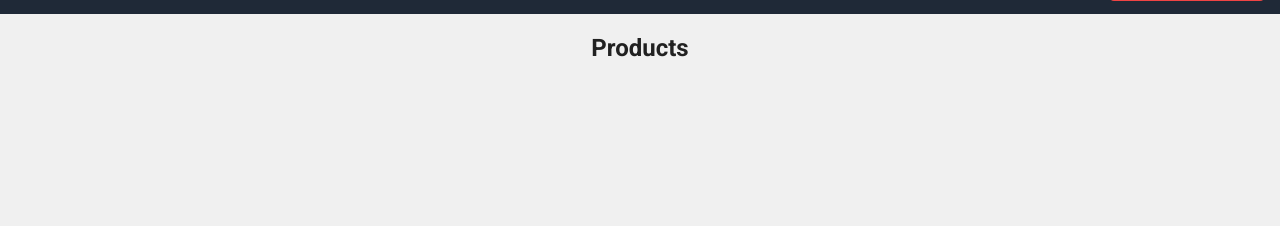
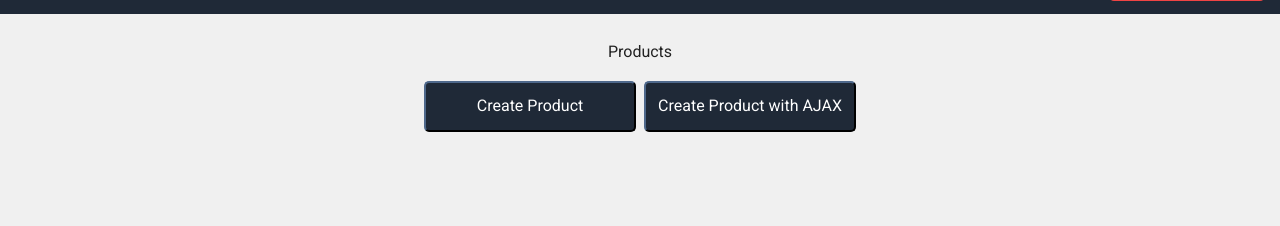
Before and after one commit to tjioedava/mango, a Django app: template main/templates/home.html in a window 1280 px wide. Shown: the part 74-300 px from the top of the page. Run offline with Django 3.2, Linux system fonts and the light colour scheme; the template is opened without the code that fills it, so the values that code supplies are empty; some libraries are stand-ins or nearby versions.

Commit message:
implemented AJAX POST, triggered by control panel in modal form. introducing tailwind-based styling for the first time in the modal

```diff
--- a/main/templates/home.html
+++ b/main/templates/home.html
@@ -14,32 +14,52 @@
         {% include 'components/navigation-bar.html' with title='Mango E-Commerce' %}
     </header>
     <main>
-        <div class="title-container"><h2>Products</h2></div>
+        <div class="title-container"><h1>Products</h1></div>
+        <div class="control-panel">
+            <div class="create-product" data-href="{% url 'main:create-product' %}">Create Product</div>
+            <div class="create-product-ajax">Create Product with AJAX</div>
+        </div>
         <div class="products"></div>
+        <div class="modal flex flex-col hidden items-center w-96 h-96 top-28 shadow-lg bg-gray-400 rounded-lg">
+            <h1 class="my-4 font-bold text-xl">Create Product AJAX</h1>
+            <input type="text" name="name" placeholder="name" class="modal-name mb-4 h-10 w-80 rounded">
+            <input type="number" name="price" placeholder="price" class="modal-price mb-4 h-10 w-80 rounded">
+            <textarea name="description" placeholder="product's description" class="modal-description mb-4 h-32 w-80 resize-none rounded"></textarea>
+            <div class="modal-submit flex justify-center items-center bg-gray-700 hover:bg-gray-600 h-12 w-32 rounded-lg text-white select-none cursor-pointer">
+                Create Product
+            </div>
+        </div>
     </main>
     <script>
+        const modal = document.querySelector('.modal');
+        const csrfToken = document.querySelector('meta[name="csrf-token"]').getAttribute("content");
+
+        const modalSubmit = document.querySelector('.modal-submit');
+        const modalName = document.querySelector('.modal-name');
+        const modalPrice = document.querySelector('.modal-price');
+        const modalDescription = document.querySelector('.modal-description');
+
         async function getProducts(){
             let response = await fetch("/show-products");
             return response.json();
         }
-        var innerHTMLString = ""
-        getProducts().then((products) => {
+        async function refreshProducts(){
+            var innerHTMLString = ""
+            var products = await getProducts()
             if (products.length == 0){
                 innerHTMLString += `
                 <div class="no-product">
                     <img src="static/images/empty-cardboard.png" alt="Empty Cardboard"/>
                     <p>No product has been created.</p>
-                    <a href="/create-product"><div class="create-product-empty">Create Product</div></a>
                 </div>`
             } else{
-                const csrfToken = document.querySelector('meta[name="csrf-token"]').getAttribute("content");
                 innerHTMLString += `<div class="products-grid">`
                 products.forEach((product) => {
                     innerHTMLString += `
                     <div class="product-card">
                         <div class="inner-container">
                             <div class="product-name">
-                                <h2>${product.fields.name}</h2>
+                                <h1>${product.fields.name}</h1>
                             </div>
                             <div class="product-description">
                                 <p>${product.fields.description}</p>
@@ -59,15 +79,64 @@
                         </div>
                     </div>`
                 });
-                innerHTMLString += `<div class="create-product-existent" data-href="/create-product">+</div></div>`
+                innerHTMLString += `</div>`
             }
             document.querySelector('.products').innerHTML = innerHTMLString;
-            const createProductExistentButton = document.querySelector('.create-product-existent');
-            if (createProductExistentButton){
-                createProductExistentButton.addEventListener('click', () => {
-                    window.location.href = '/create-product';
-                });
+        }
+
+        function showModal(){
+            modal.classList.remove('hidden');
+            modal.classList.add('absolute');
+        }
+        function hideModal(){
+            modal.classList.remove('absolute');
+            modal.classList.add('hidden');
+        }
+
+        function clearModal(){
+            modalName.value = '';
+            modalPrice.value = '';
+            modalDescription.value = '';
+        }
+
+        const createProductButton = document.querySelector('.create-product');
+        createProductButton.addEventListener('click', () => {
+            window.location.href = createProductButton.getAttribute('data-href');
+        });
+        const createProductButtonAjax = document.querySelector('.create-product-ajax');
+        createProductButtonAjax.addEventListener('click', () => {
+            showModal();
+        });
+
+        document.querySelector('body').addEventListener('click', (event) => {
+            if (!modal.contains(event.target) && event.target != createProductButtonAjax){
+                hideModal();
             }
-        }).catch();
+        });
+
+        modalSubmit.addEventListener('click', async function(){
+            const response = await fetch('/create-product-ajax', {
+                method: 'POST',
+                headers: {
+                    'Content-Type': 'application/json',
+                    'X-CSRFToken': csrfToken,
+                },
+                body: JSON.stringify({
+                    name: modalName.value,
+                    price: modalPrice.value,
+                    description: modalDescription.value,
+                })
+            });
+            if (response.status == 201){
+                hideModal();
+                clearModal();
+                refreshProducts();
+            }
+            else{
+                //TODO
+            }
+        });
+
+        refreshProducts();
     </script>
 {% endblock content %}
--- a/main/urls.py
+++ b/main/urls.py
@@ -8,6 +8,7 @@
     path('', lambda request: redirect('main:home'), name='default'),
     path('home', home, name='home'),
     path('create-product', create_product, name='create-product'),
+    path('create-product-ajax', create_product_ajax, name='create-product-ajax'),
     path('edit-product/<uuid:pk>', edit_product, name='edit-product'),
     path('delete-product/<uuid:pk>', delete_product, name='delete-product'),
     path('show-products', show_products, name='show-products'),
--- a/static/css/main/home.css
+++ b/static/css/main/home.css
@@ -4,9 +4,43 @@
     align-items: center;
 }
 
+.title-container{
+    margin-top: 2%;
+}
+
+.title-container h1{
+    margin: 0px;
+}
+
+.control-panel{
+    margin-top: 1%;
+    display: flex;
+    height: 60px;
+}
+
+.control-panel div{
+    display: flex;
+    align-items: center;
+    justify-content: center;
+    background-color: #1f2937;
+    border-radius: 5px;
+    border: 2px #1f2937 outset;
+    margin: 1%;
+    width: 220px;
+    color: white;
+    cursor: pointer;
+    user-select: none;
+    -webkit-user-select: none;
+    -moz-user-select: none;
+}
+
+.control-panel div:hover{
+    background-color: #384557;
+}
+
 .products{
     width: 96%;
-    margin: 0% 2% 2% 2%;
+    margin: 1% 2% 2% 2%;
 }
 
 .products-grid, .no-product{
--- a/templates/base.html
+++ b/templates/base.html
@@ -8,6 +8,7 @@
 
     <script src="https://kit.fontawesome.com/19ef3fcdaf.js" crossorigin="anonymous"></script>
     <link href="https://fonts.googleapis.com/css2?family=Roboto:wght@400;700&display=swap" rel="stylesheet">
+    <link href="https://cdn.jsdelivr.net/npm/tailwindcss@latest/dist/tailwind.min.css" rel="stylesheet">
     <link rel="stylesheet" href="{% static 'css/global.css' %}">
 
     <title>Mango</title>
```
Also changed, not shown: other parts of static/css/main/home.css (+0 -40 lines), main/views.py (+20 -1 lines).
